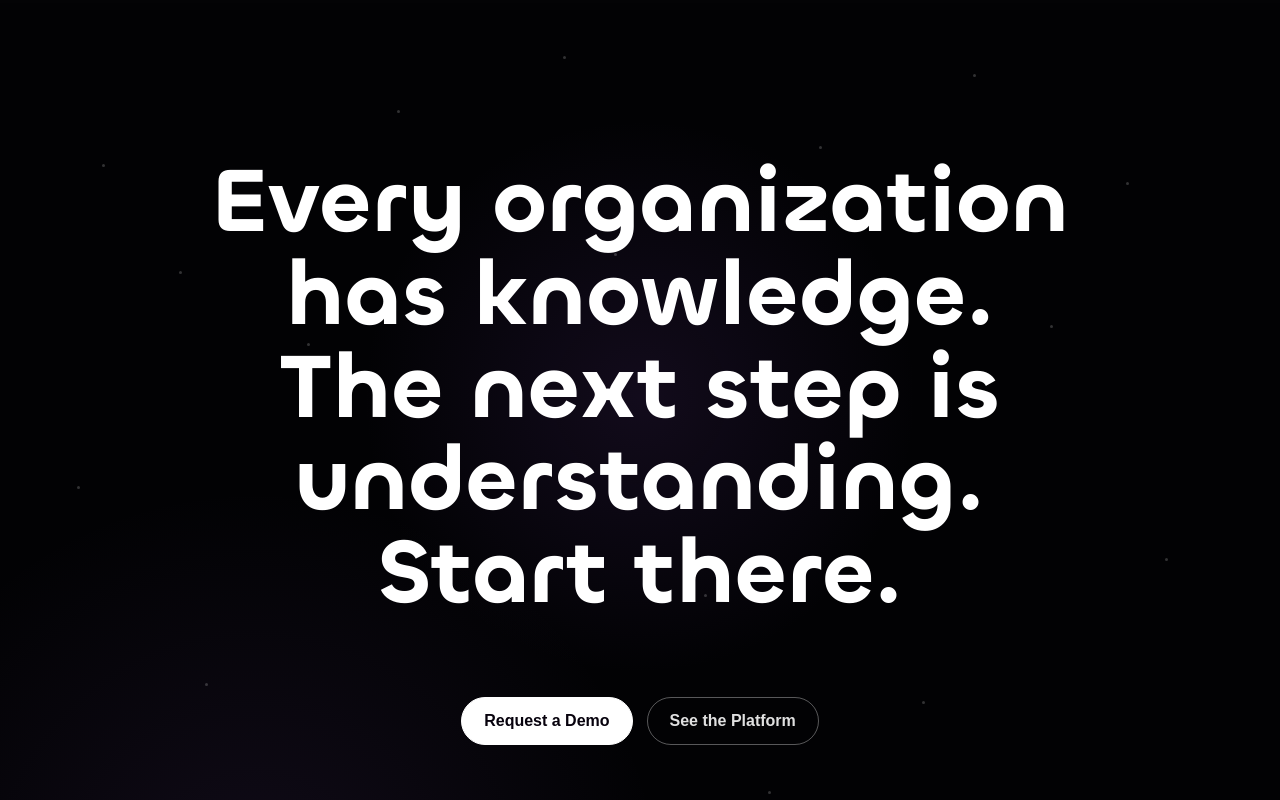
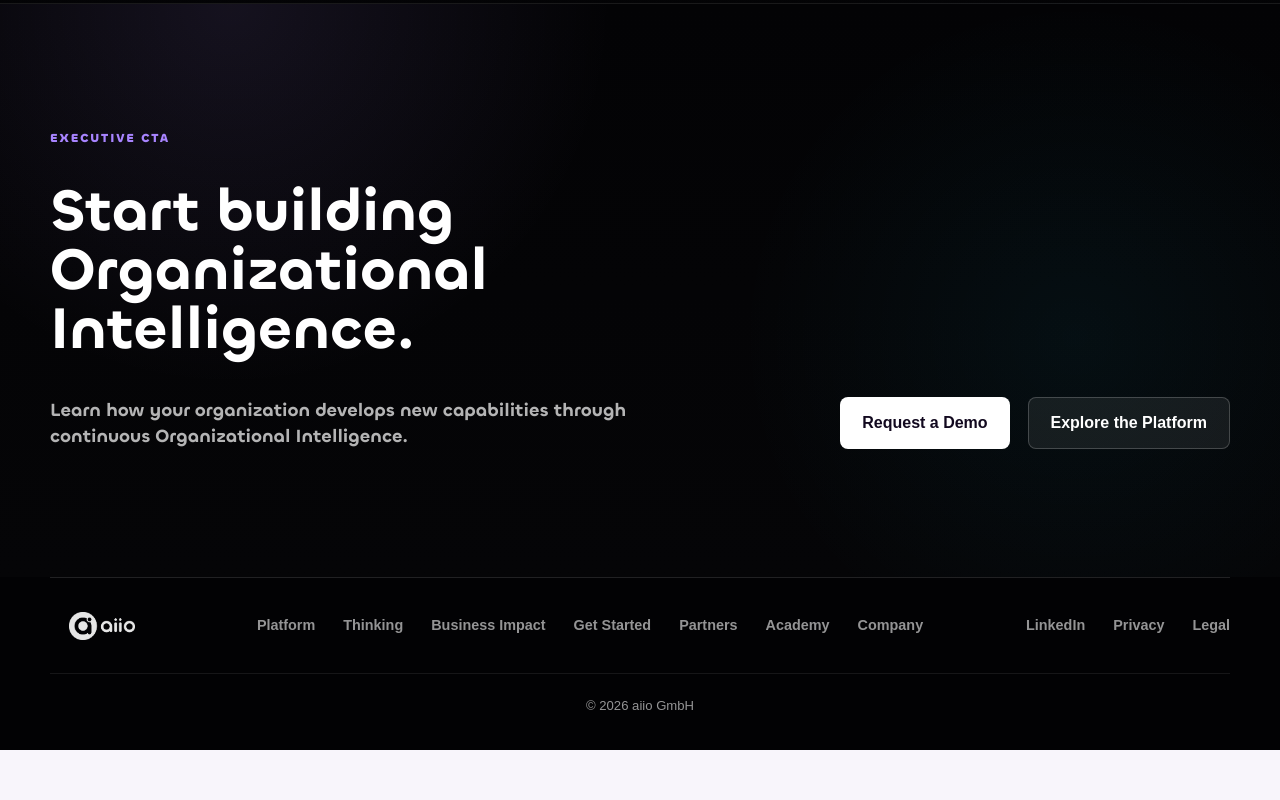
Before and after one commit to Puarg42/Branding-Page-aiio, a Next.js app: page /academy in a window 1280 px wide. Shown: the part 5860-6660 px from the top of the page. After the commit the page ends 6610 px from the top, so only its background shows below. Built offline with nearby package versions, Linux system fonts and the light colour scheme; no server answers.

Commit message:
refactor(conversion): introduce contextual executive CTA strategy

```diff
--- a/app/academy/page.tsx
+++ b/app/academy/page.tsx
@@ -12,6 +12,7 @@ import {
 import { EditorialEyebrow } from "../../components/brand/EditorialEyebrow";
 import { EditorialJumpArrow } from "../../components/brand/EditorialJumpArrow";
 import type { EditorialSectionNavigatorItem } from "../../components/brand/EditorialSectionNavigator";
+import { ExecutiveCTA } from "../../components/brand/ExecutiveCTA";
 import { MainHeader } from "../main-navigation";
 
 export const metadata: Metadata = {
@@ -260,6 +261,12 @@ export default function AcademyPage() {
           </Link>
         </EditorialCTAGroup>
       </EditorialSection>
+      <ExecutiveCTA
+        copy="Learn how your organization develops new capabilities through continuous Organizational Intelligence."
+        headline="Start building Organizational Intelligence."
+        primary={{ href: "/live-demo/kontakt", label: "Request a Demo" }}
+        secondary={{ href: "/platform", label: "Explore the Platform" }}
+      />
 
       <EditorialNavigation
         ariaLabel="Academy sections"
--- a/app/company/page.tsx
+++ b/app/company/page.tsx
@@ -5,6 +5,7 @@ import {
   EditorialSection,
   EditorialSectionHeader,
 } from "../../components/brand/BrandCanonFoundation";
+import { ExecutiveCTA } from "../../components/brand/ExecutiveCTA";
 import { TheoryReference } from "../../components/brand/TheoryReference";
 import { WebsiteArchitecturePage } from "../website-architecture";
 
@@ -94,6 +95,12 @@ export default function CompanyPage() {
             ))}
           </EditorialGrid>
       </EditorialSection>
+      <ExecutiveCTA
+        copy="Meet the team behind the Organizational Intelligence System."
+        headline="Let's shape the future of Organizational Intelligence."
+        primary={{ href: "/contact", label: "Contact Us" }}
+        secondary={{ href: "/platform", label: "Explore the Platform" }}
+      />
     </WebsiteArchitecturePage>
   );
 }
--- a/app/page.tsx
+++ b/app/page.tsx
@@ -1,4 +1,5 @@
 import { MainHeader } from "./main-navigation";
+import { FooterClosing } from "./site-footer";
 import { CapabilityJourney } from "./capability-journey";
 import { CategoryEvolution, CeoMondayMoment } from "./category-reinforcement";
 import { BrandIllustration } from "../components/brand/BrandIllustration";
@@ -362,6 +363,7 @@ export default function Home() {
       <NewKindOrganization />
       <TrustReferences />
       <ExecutiveCTA />
+      <FooterClosing />
       <EditorialNavigation
         ariaLabel="Home sections"
         sections={homeSectionNavigator}
--- a/app/partners/page.tsx
+++ b/app/partners/page.tsx
@@ -1,11 +1,11 @@
 import type { Metadata } from "next";
-import Link from "next/link";
 import {
   EditorialCard,
   EditorialGrid,
   EditorialSection,
   EditorialSectionHeader,
 } from "../../components/brand/BrandCanonFoundation";
+import { ExecutiveCTA } from "../../components/brand/ExecutiveCTA";
 import { TheoryReference } from "../../components/brand/TheoryReference";
 import { WebsiteArchitecturePage } from "../website-architecture";
 
@@ -80,21 +80,13 @@ export default function PartnersPage() {
           </EditorialGrid>
       </EditorialSection>
 
-      <EditorialSection
-        className="website-contact-section"
+      <ExecutiveCTA
+        copy="Become part of the Organizational Intelligence ecosystem."
+        headline="Build Organizational Intelligence together."
         id="partners-conversation"
-        shellClassName="website-page-shell"
-      >
-          <div className="website-contact-panel">
-            <p>
-              Partnership with aiio means helping organizations turn strategic
-              ambition into lasting capability.
-            </p>
-            <Link className="website-final-button" href="/contact">
-              Start a partner conversation
-            </Link>
-          </div>
-      </EditorialSection>
+        primary={{ href: "/live-demo/kontakt", label: "Become a Partner" }}
+        secondary={{ href: "/contact", label: "Contact Us" }}
+      />
     </WebsiteArchitecturePage>
   );
 }
--- a/app/platform/page.tsx
+++ b/app/platform/page.tsx
@@ -10,6 +10,7 @@ import { BrandIllustration } from "../../components/brand/BrandIllustration";
 import { EditorialEyebrow } from "../../components/brand/EditorialEyebrow";
 import { EditorialReferenceMarker } from "../../components/brand/EditorialReferenceMarker";
 import { EditorialProgression } from "../../components/brand/EditorialProgression";
+import { ExecutiveCTA } from "../../components/brand/ExecutiveCTA";
 import { TheoryLink } from "../../components/brand/TheoryLink";
 import { canonicalTheoryLinks } from "../../components/brand/theory-links";
 import { PlatformEditorialExperience } from "./platform-editorial-experience";
@@ -357,6 +358,12 @@ export default function PlatformPage() {
             </p>
           </div>
       </EditorialSection>
+      <ExecutiveCTA
+        copy="Experience how the Organizational Intelligence System connects your organizational reality into one continuously evolving foundation."
+        headline="See Organizational Intelligence in action."
+        primary={{ href: "/live-demo/kontakt", label: "Request a Demo" }}
+        secondary={{ href: "/thinking/theory", label: "Explore the Theory" }}
+      />
       <PlatformEditorialExperience />
     </WebsiteArchitecturePage>
   );
--- a/app/resource-pages.tsx
+++ b/app/resource-pages.tsx
@@ -9,6 +9,7 @@ import {
 import type { EditorialSectionNavigatorItem } from "../components/brand/EditorialSectionNavigator";
 import { EditorialEyebrow } from "../components/brand/EditorialEyebrow";
 import { EditorialJumpArrow } from "../components/brand/EditorialJumpArrow";
+import { ExecutiveCTA } from "../components/brand/ExecutiveCTA";
 import { getEditableContent, RichText } from "./editor/content";
 import { MainHeader } from "./main-navigation";
 
@@ -1185,6 +1186,12 @@ function BusinessImpactPage() {
           </div>
         </div>
       </section>
+      <ExecutiveCTA
+        copy="Discover how organizations transform knowledge into measurable business capability."
+        headline="Create measurable Organizational Intelligence."
+        primary={{ href: "/live-demo/kontakt", label: "Request a Demo" }}
+        secondary={{ href: "/platform", label: "Explore the Platform" }}
+      />
 
       <EditorialNavigation
         ariaLabel="Business Impact sections"
--- a/app/site-footer.tsx
+++ b/app/site-footer.tsx
@@ -49,9 +49,8 @@ function SmartLink({
   );
 }
 
-export function SiteFooter() {
+export function FooterClosing() {
   return (
-    <footer className="site-footer">
     <section className="footer-closing" aria-label="Closing statement">
       <div className="footer-particles" aria-hidden="true">
         {Array.from({ length: 18 }, (_, index) => (
@@ -76,7 +75,12 @@ export function SiteFooter() {
         </div>
       </div>
     </section>
+  );
+}
 
+export function SiteFooter() {
+  return (
+    <footer className="site-footer">
       <div className="site-footer-inner">
         <div className="footer-minimal-bar">
           <Link className="footer-logo-link" href="/" aria-label="aiio Startseite">
--- a/app/thinking/page.tsx
+++ b/app/thinking/page.tsx
@@ -5,6 +5,7 @@ import {
   EditorialSectionHeader,
 } from "../../components/brand/BrandCanonFoundation";
 import { EditorialJumpArrow } from "../../components/brand/EditorialJumpArrow";
+import { ExecutiveCTA } from "../../components/brand/ExecutiveCTA";
 import { TheoryLink } from "../../components/brand/TheoryLink";
 import { WebsiteArchitecturePage } from "../website-architecture";
 import { theoryJournalEntries, theoryPublication } from "./publication-model";
@@ -104,6 +105,12 @@ export default function ThinkingPage() {
             </TheoryLink>
           </EditorialCard>
       </EditorialSection>
+      <ExecutiveCTA
+        copy="See how Organizational Intelligence becomes operational inside real organizations."
+        headline="Turn theory into organizational reality."
+        primary={{ href: "/live-demo/kontakt", label: "Request a Demo" }}
+        secondary={{ href: "/platform", label: "Explore the Platform" }}
+      />
     </WebsiteArchitecturePage>
   );
 }
--- a/app/thinking/theory/page.tsx
+++ b/app/thinking/theory/page.tsx
@@ -4,6 +4,7 @@ import {
   type EditorialProgressionItem,
 } from "../../../components/brand/EditorialProgression";
 import { EditorialEyebrow } from "../../../components/brand/EditorialEyebrow";
+import { ExecutiveCTA } from "../../../components/brand/ExecutiveCTA";
 import { theoryChapters } from "./theory-content.generated";
 import { TheorySidebar } from "./theory-sidebar";
 
@@ -191,6 +192,12 @@ export default function TheoryPage() {
               </section>
             ))}
           </article>
+          <ExecutiveCTA
+            copy="See how Organizational Intelligence becomes operational inside real organizations."
+            headline="Turn theory into organizational reality."
+            primary={{ href: "/live-demo/kontakt", label: "Request a Demo" }}
+            secondary={{ href: "/platform", label: "Explore the Platform" }}
+          />
         </div>
       </div>
     </main>
--- /dev/null
+++ b/components/brand/ExecutiveCTA.tsx
@@ -0,0 +1,51 @@
+import Link from "next/link";
+import { EditorialCTAGroup } from "./BrandCanonFoundation";
+import { EditorialEyebrow } from "./EditorialEyebrow";
+
+type ExecutiveCTALink = {
+  href: string;
+  label: string;
+};
+
+type ExecutiveCTAProps = {
+  copy: string;
+  eyebrow?: string;
+  headline: string;
+  id?: string;
+  primary: ExecutiveCTALink;
+  secondary?: ExecutiveCTALink;
+};
+
+export function ExecutiveCTA({
+  copy,
+  eyebrow = "Executive CTA",
+  headline,
+  id,
+  primary,
+  secondary,
+}: ExecutiveCTAProps) {
+  return (
+    <section className="contextual-executive-cta-section" id={id}>
+      <div className="contextual-executive-cta-inner">
+        <div className="contextual-executive-cta-copy">
+          <EditorialEyebrow>{eyebrow}</EditorialEyebrow>
+          <h2>{headline}</h2>
+          <p>{copy}</p>
+        </div>
+        <EditorialCTAGroup
+          ariaLabel={`${headline} actions`}
+          className="contextual-executive-cta-actions"
+        >
+          <Link className="button hero-button" href={primary.href}>
+            {primary.label}
+          </Link>
+          {secondary ? (
+            <Link className="button hero-button secondary" href={secondary.href}>
+              {secondary.label}
+            </Link>
+          ) : null}
+        </EditorialCTAGroup>
+      </div>
+    </section>
+  );
+}
```
Also changed, not shown: app/globals.css. Lines whose indentation alone changed are shown as unchanged.
